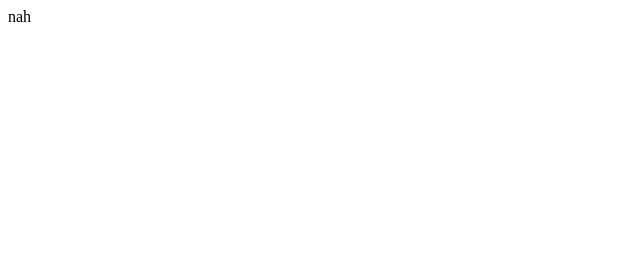
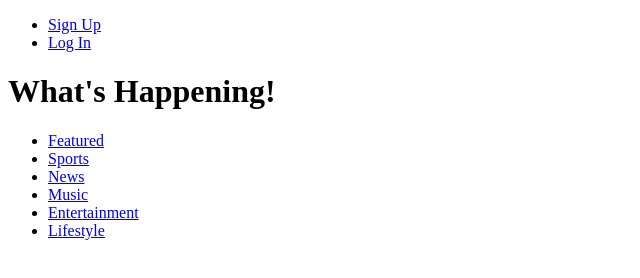
Before and after one commit to hjpdu/express_static, a website: page public/html/index.html in a window 1280 px wide. Shown: the whole page, without its empty margins (0-640 px from the left). Drawn offline with Linux system fonts and the light colour scheme.

Commit message:
completed landing page header layout

```diff
--- a/public/html/index.html
+++ b/public/html/index.html
@@ -1 +1,48 @@
-nah
+<!DOCTYPE html>
+<html>
+  <head>
+    <title>Twitter...It's what's happening...</title>
+  </head>
+  <body>
+    <header>
+      <ul>
+        <li>
+          <a href="/signup">Sign Up</a>
+        </li>
+        <li>
+          <a href="/login">Log In</a>
+        </li>
+      </ul>
+      <!-- End of Signup/Login (NOTE: Use ctrl+/ or ?) -->
+      <h1>What's Happening!</h1>
+      <!-- End of Header Title -->
+      <ul>
+        <li>
+          <a href="/">Featured</a>
+        </li>
+        <li>
+          <a href="/">Sports</a>
+        </li>
+        <li>
+          <a href="/">News</a>
+        </li>
+        <li>
+          <a href="/">Music</a>
+        </li>
+        <li>
+          <a href="/">Entertainment</a>
+        </li>
+        <li>
+          <a href="/">Lifestyle</a>
+        </li>
+      </ul>
+      <!-- End of Header Links -->
+    </header>
+    <main></main>
+    <footer></footer>
+
+
+
+
+  </body>
+</html>
```
